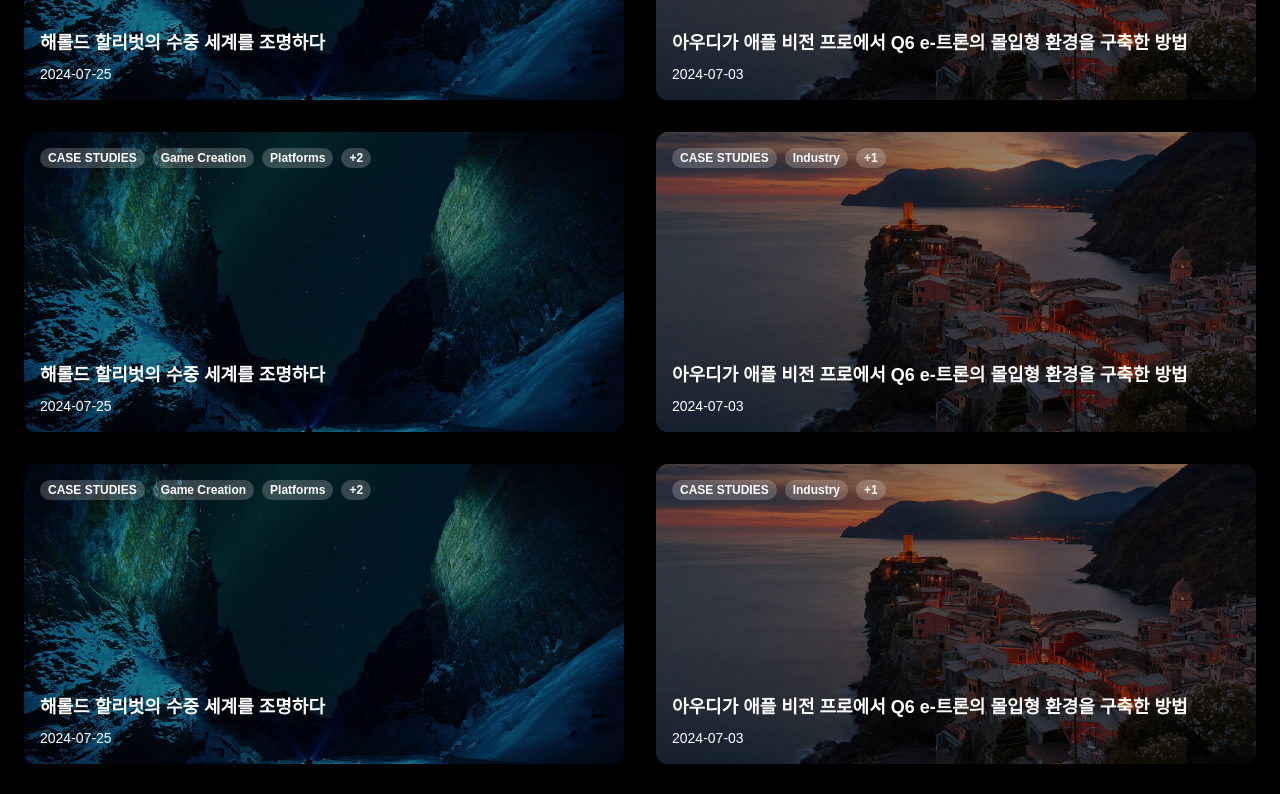
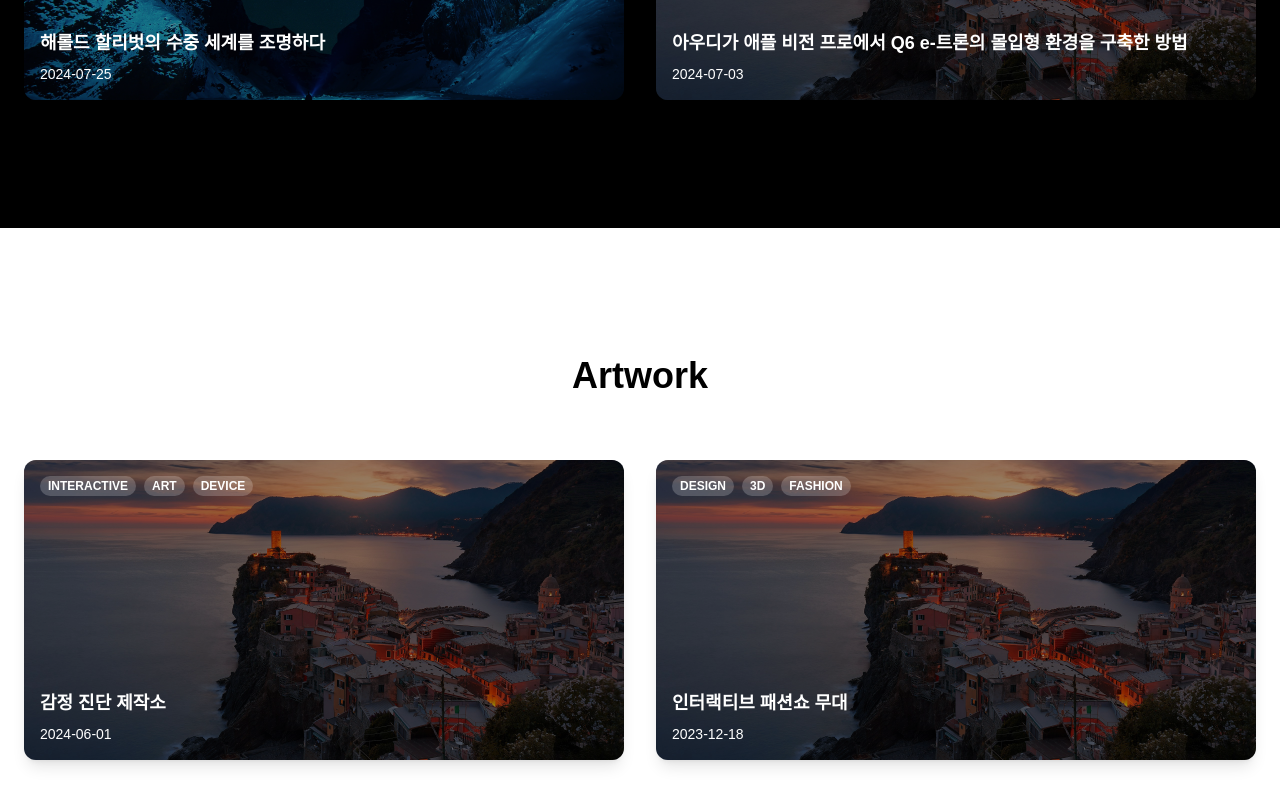
Before and after one commit to jaehooooooo/ashflow_studio, a Next.js app in the folder unity-portfolio/: page / in a window 1280 px wide. Shown: the part 3120-3914 px from the top of the page. Built offline with nearby package versions, Linux system fonts and the light colour scheme.

Commit message:
ESLint 수정

```diff
--- a/unity-portfolio/src/components/SuccessGrid.tsx
+++ b/unity-portfolio/src/components/SuccessGrid.tsx
@@ -3,6 +3,14 @@
 import { useRef, useEffect, useState } from 'react';
 import Image from 'next/image';
 import Link from 'next/link';
+
+type ProjectItem = {
+  title: string;
+  date: string;
+  tags: string[];
+  image: string;
+  link: string;
+};
 
 const images = [
   '/images/success-1.jpg',
@@ -17,7 +25,7 @@ const images = [
 ];
 
 // 공통 카드 컴포넌트
-function ProjectCard({ item }: { item: any }) {
+function ProjectCard({ item }: { item: ProjectItem }) {
   const isExternal = item.link.startsWith('http');
 
   const content = (
@@ -29,7 +37,7 @@ function ProjectCard({ item }: { item: any }) {
       />
       <div className="absolute inset-0 bg-black/40 flex flex-col justify-between p-4">
         <div className="flex flex-wrap gap-2 text-xs font-semibold text-white">
-          {item.tags.map((tag: string, i: number) => (
+          {item.tags.map((tag, i) => (
             <span key={i} className="bg-white/20 px-2 py-0.5 rounded-full">
               {tag}
             </span>
@@ -121,7 +129,7 @@ export default function SuccessGrid() {
     return () => window.removeEventListener('scroll', handleScroll);
   }, []);
 
-  const projectItems = [
+  const projectItems: ProjectItem[] = [
     {
       title: '해롤드 할리벗의 수중 세계를 조명하다',
       date: '2024-07-25',
@@ -136,44 +144,10 @@ export default function SuccessGrid() {
       image: '/images/project-2.jpg',
       link: '/project/2',
     },
-    {
-      title: '해롤드 할리벗의 수중 세계를 조명하다',
-      date: '2024-07-25',
-      tags: ['CASE STUDIES', 'Game Creation', 'Platforms', '+2'],
-      image: '/images/project-1.jpg',
-      link: '/project/1',
-    },
-    {
-      title: '아우디가 애플 비전 프로에서 Q6 e-트론의 몰입형 환경을 구축한 방법',
-      date: '2024-07-03',
-      tags: ['CASE STUDIES', 'Industry', '+1'],
-      image: '/images/project-2.jpg',
-      link: '/project/2',
-    },
-    {
-      title: '해롤드 할리벗의 수중 세계를 조명하다',
-      date: '2024-07-25',
-      tags: ['CASE STUDIES', 'Game Creation', 'Platforms', '+2'],
-      image: '/images/project-1.jpg',
-      link: '/project/1',
-    },
-    {
-      title: '아우디가 애플 비전 프로에서 Q6 e-트론의 몰입형 환경을 구축한 방법',
-      date: '2024-07-03',
-      tags: ['CASE STUDIES', 'Industry', '+1'],
-      image: '/images/project-2.jpg',
-      link: '/project/2',
-    },
-    {
-      title: '아우디가 애플 비전 프로에서 Q6 e-트론의 몰입형 환경을 구축한 방법',
-      date: '2024-07-03',
-      tags: ['CASE STUDIES', 'Industry', '+1'],
-      image: '/images/project-2.jpg',
-      link: '/project/2',
-    },
+    // 추가 항목 생략
   ];
 
-  const artworkItems = [
+  const artworkItems: ProjectItem[] = [
     {
       title: '감정 진단 제작소',
       date: '2024-06-01',
@@ -189,7 +163,7 @@ export default function SuccessGrid() {
       link: '/project/2',
     },
     // ... 더 많은 artwork 항목
-  ]
+  ];
 
   return (
     <section className="relative bg-black text-white">
```
Lines whose indentation alone changed are shown as unchanged.
